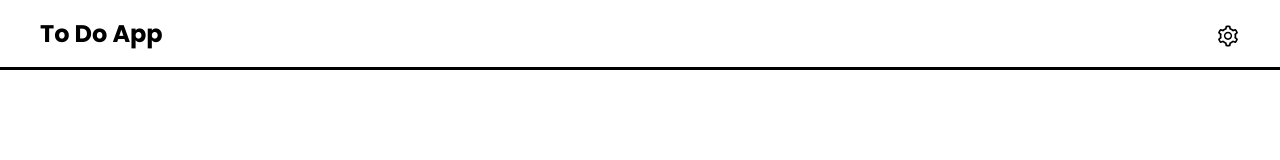
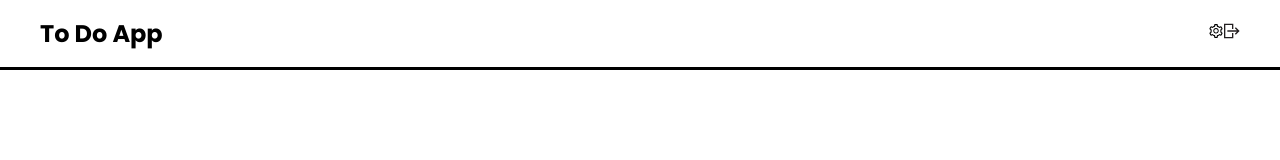
Before and after one commit to abdulrahmancodes/react-to-do-app, a React (Vite) app: page / in a window 1280 px wide. Shown: the top 160 px of the page. Built offline with nearby package versions, Linux system fonts and the light colour scheme; sample sign-in values are in the browser's storage; a web font is replaced by a local one.

Commit message:
update Navbar content

```diff
--- a/src/components/Navbar.jsx
+++ b/src/components/Navbar.jsx
@@ -1,17 +1,33 @@
-import React from "react";
-import { Link } from "react-router-dom";
+import React, { useCallback } from "react";
+import { Link, useNavigate } from "react-router-dom";
 
 import { AiOutlineSetting } from "react-icons/ai";
+import { GrLogout } from "react-icons/gr";
 
 const Navbar = () => {
+  const navigate = useNavigate();
+
+  const user = localStorage.getItem("userDetails");
+
+  const logout = useCallback(() => {
+    localStorage.clear();
+    navigate("/sign-in");
+  }, []);
+
   return (
     <nav className="navbar">
       <Link to="/">
         <h3 className="navbar__logo">To Do App</h3>
       </Link>
-      <Link to="/settings" className="navbar__settings-link">
-        <AiOutlineSetting className="navbar__settings-icon" />
-      </Link>
+
+      {user && (
+        <div className="navbar__links">
+          <Link to="/settings" className="navbar__settings-link">
+            <AiOutlineSetting className="icon" />
+          </Link>
+          <GrLogout className="icon navbar__logout-link" onClick={logout} />
+        </div>
+      )}
     </nav>
   );
 };
```
